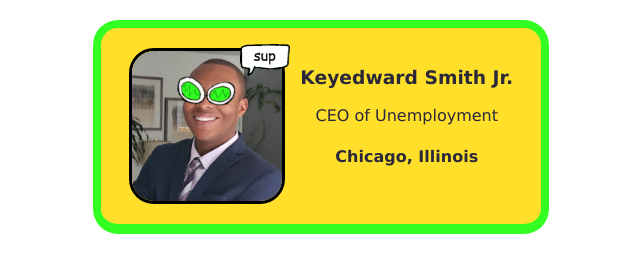
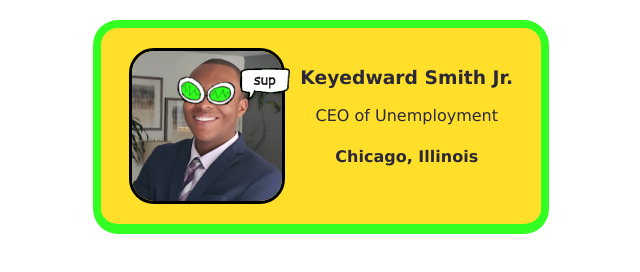
Before and after one commit to sonic2kj/business-card, a website built with Vite: page index.html in a window 1280 px wide. Shown: the whole page, without its empty margins (319-959 px from the left). Built offline with nearby package versions, Linux system fonts and the light colour scheme.

Commit message:
Update styles.css
moving the dumb thing down

```diff
--- a/styles.css
+++ b/styles.css
@@ -24,7 +24,7 @@ body {
 .sup {
 
     position: absolute;
-    bottom: 724px;
+    bottom: 700px;
     left: 45.6%;
     width: 50px;
     height: auto;
```
